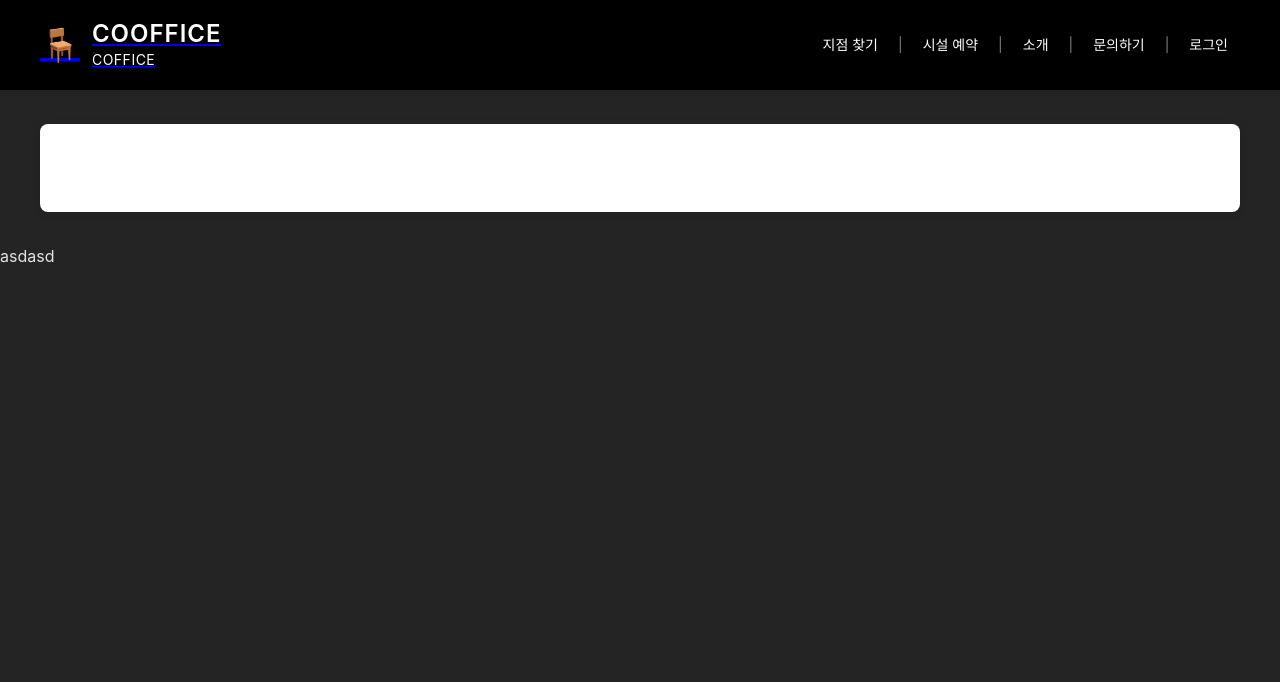
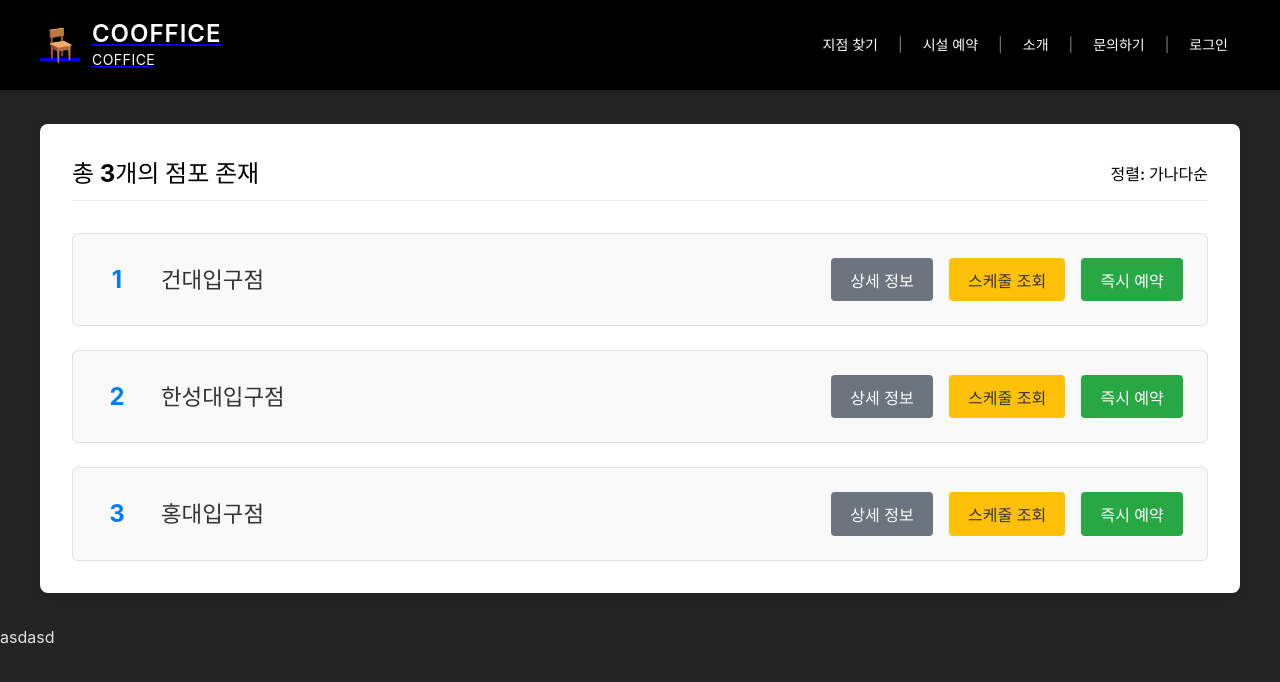
Before and after one commit to Database-Design-Team7/frontend, a React app: page /reservation in a window 1280 px wide. Shown: the top 682 px of the page. Built offline with nearby package versions, Linux system fonts and the light colour scheme; the HTML template or start-up script is replaced by a standard one.

Commit message:
시설 예약 페이지 UI 초안 작성

```diff
--- a/src/pages/Reservation/Reservation.css
+++ b/src/pages/Reservation/Reservation.css
@@ -19,3 +19,98 @@
   border-radius: 8px;
   box-shadow: 0 2px 8px rgba(0, 0, 0, 0.1);
 }
+
+/* 점포 목록 컨테이너 스타일 */
+.branch-list {
+  display: flex;
+  flex-direction: column;
+  gap: 1.5rem;
+  margin-top: 2rem;
+}
+
+/* 각 점포(지점) 박스 스타일 */
+.branch-item {
+  display: flex;
+  align-items: center;
+  justify-content: space-between;
+  padding: 1.5rem;
+  border: 1px solid #e0e0e0;
+  border-radius: 6px;
+  background-color: #f9f9f9;
+  transition: transform 0.2s, box-shadow 0.2s;
+}
+
+.branch-item:hover {
+  transform: translateY(-3px);
+  box-shadow: 0 4px 12px rgba(0, 0, 0, 0.1);
+}
+
+/* 순번 및 점포명 영역 */
+.branch-info {
+  display: flex;
+  align-items: center;
+  gap: 1.5rem;
+  flex-grow: 1;
+}
+
+.branch-sequence {
+  font-size: 1.5rem;
+  font-weight: bold;
+  color: #007bff;
+  min-width: 40px;
+  text-align: center;
+}
+
+.branch-name {
+  font-size: 1.4rem;
+  font-weight: 600;
+  color: #333;
+}
+
+/* 버튼 영역 */
+.branch-actions {
+  display: flex;
+  gap: 1rem;
+}
+
+/* 버튼 기본 스타일 */
+.action-button {
+  padding: 0.6rem 1.2rem;
+  font-size: 1rem;
+  border: none;
+  border-radius: 4px;
+  cursor: pointer;
+  font-weight: 500;
+  transition: background-color 0.2s;
+}
+
+/* 상세 정보 버튼 */
+.detail-button {
+  background-color: #6c757d;
+  color: white;
+}
+
+.detail-button:hover {
+  background-color: #5a6268;
+}
+
+/* 스케줄 버튼 */
+.schedule-button {
+  background-color: #ffc107;
+  color: #333;
+}
+
+.schedule-button:hover {
+  background-color: #e0a800;
+}
+
+/* 즉시 예약 버튼  */
+.reserve-button {
+  background-color: #28a745;
+  color: white;
+  font-weight: bold;
+}
+
+.reserve-button:hover {
+  background-color: #1e7e34;
+}
--- a/src/pages/Reservation/Reservation.jsx
+++ b/src/pages/Reservation/Reservation.jsx
@@ -1,27 +1,105 @@
 import { useLocation } from 'react-router-dom'
 import './Reservation.css'
 
+// 점포 더미 데이터
+const dummyBranches = [
+  { id: 1, name: '건대입구점', location: '서울시 광진구', size: 'Large' },
+  { id: 2, name: '한성대입구점', location: '서울시 성북구', size: 'Small' },
+  { id: 3, name: '홍대입구점', location: '서울시 마포구', size: 'Medium' },
+]
+
+// 개별 점포 항목 컴포넌트
+function BranchItem({ branch, index }) {
+  return (
+    <div className="branch-item">
+      {/* 1. 순번, 점포명 영역 */}
+      <div className="branch-info">
+        <span className="branch-sequence">{index + 1}</span>
+        <span className="branch-name">{branch.name}</span>
+      </div>
+
+      {/* 2. 버튼 영역 */}
+      <div className="branch-actions">
+        {/* 점포 상세 정보 버튼 */}
+        <button className="action-button detail-button" onClick={() => console.log(`${branch.name} 상세 정보`)}>
+          상세 정보
+        </button>
+        {/* 점포 스케줄 버튼 */}
+        <button className="action-button schedule-button" onClick={() => console.log(`${branch.name} 스케줄 조회`)}>
+          스케줄 조회
+        </button>
+        {/* 즉시 예약 버튼 */}
+        <button className="action-button reserve-button" onClick={() => console.log(`${branch.name} 즉시 예약`)}>
+          즉시 예약
+        </button>
+      </div>
+    </div>
+  )
+}
+
 function Reservation() {
   const location = useLocation()
-  const searchParams = location.state || {}
+
+  const branchCount = dummyBranches.length;
 
   return (
     <div className="reservation-page">
       <div className="page-container">
         <h1 className="page-title">시설 예약</h1>
+
+        {/* 흰 박스 시작 (reservation-content) */}
         <div className="reservation-content">
-          <p>시설 예약 페이지입니다.</p>
-          {searchParams.branch && (
-            <p>선택된 지점: {searchParams.branch}</p>
-          )}
-          {searchParams.date && (
-            <p>선택된 날짜: {searchParams.date}</p>
-          )}
-          {searchParams.size && (
-            <p>선택된 크기: {searchParams.size}</p>
-          )}
-          {/* 예약 관련 컴포넌트들을 여기에 추가하세요 */}
+
+          <div style={{
+            display: 'flex',
+            justifyContent: 'space-between',
+            alignItems: 'center',
+            marginBottom: '1.5rem',
+            paddingBottom: '0.5rem',
+            borderBottom: '1px solid #eee'
+          }}>
+
+
+            <span style={{
+              fontSize: '1.5rem',
+              color: '#000000',
+              fontWeight: 'bold'
+            }}>
+              총 {branchCount}개의 점포 존재
+            </span>
+
+            {/* 우측: 정렬 기준 (검정색) */}
+            <span style={{
+              fontSize: '1rem',
+              color: '#000000',
+              fontWeight: '600'
+            }}>
+              정렬: 가나다순
+            </span>
+          </div>
+
+          {/* 점포 목록을 담을 컨테이너 */}
+          <div className="branch-list">
+            {dummyBranches.map((branch, index) => (
+              <BranchItem
+                key={branch.id}
+                branch={branch}
+                index={index}
+              />
+            ))}
+
+            {/* 목록이 비어있다면 */}
+            {branchCount === 0 && (
+              <p style={{ textAlign: 'center', color: '#888' }}>
+                선택하신 조건에 맞는 지점이 없습니다.
+              </p>
+            )}
+
+          </div>
+
         </div>
+        {/* 흰 박스 끝 */}
+
       </div>
     </div>
   )
```
